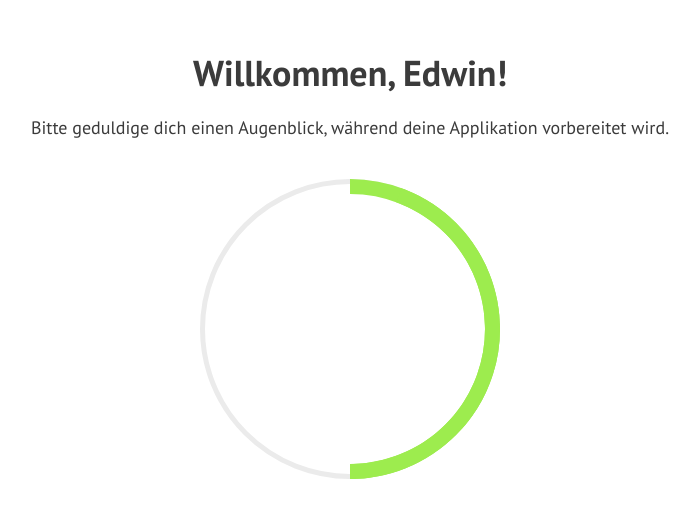
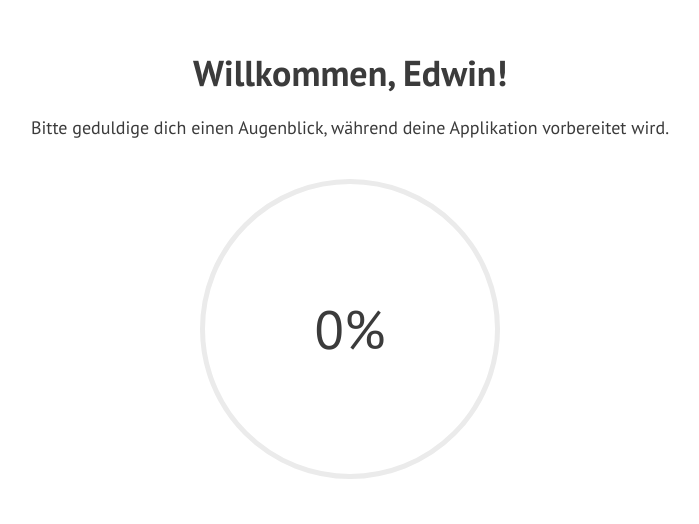
Before and after one commit to LowFlyingDuck/edwin, a plain HTML site: page index.html in a window 1280 px wide. Shown: the part 136-660 px from the top of the page, without its empty margins (290-989 px from the left). Drawn offline with Linux system fonts and the light colour scheme.

Commit message:
new release

```diff
--- a/index.html
+++ b/index.html
@@ -12,8 +12,10 @@
   <div class="container">
     <div class="container-right">
       <div id="background" class="right"></div>
-      <div class="right"></div>
+      <div id="swiper" class="right"></div>
     </div>
+    <p id="progress">0%</p>
   </div>
+  <script src="app.js" defer></script>
 </body>
 </html>
--- a/main.css
+++ b/main.css
@@ -53,29 +53,23 @@ h3 {
   border-radius: 100%;
   border: 15px solid #9DEC4E;
   clip-path: polygon(0% 0%, 50% 0%, 50% 100%, 0% 100%);
-  transform: rotate(180deg);
-}
-
-.container-left {
-  position: absolute;
-  top: -5px;
-  left: -5px;
-  width: 150px;
-  height: 300px;
-  overflow: show;
+  transform: rotate(0deg);
 }
 
 #background {
+  display: none;
   transform: rotate(180deg) !important;
 }
 
-.right {
-  position: absolute;
+#progress {
+  margin: -5px 0 0 -5px;
   width: 300px;
-  height: 300px;
-  margin-left: -100%;
-  border-radius: 100%;
-  border: 15px solid #9DEC4E;
-  clip-path: polygon(0% 0%, 50% 0%, 50% 100%, 0% 100%);
-  transform: rotate(200deg);
+  line-height: 300px;
+  font-size: 3em;
+  cursor: default;
 }
+
+#progress::selection {
+  color: inherit;
+  background: transparent;
+}
```
